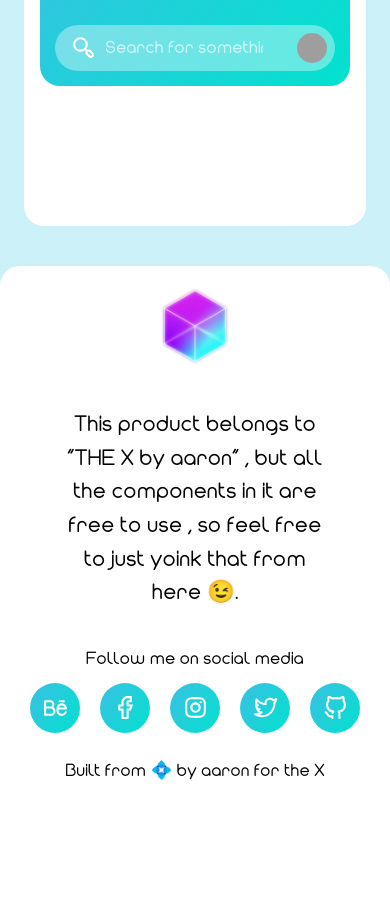
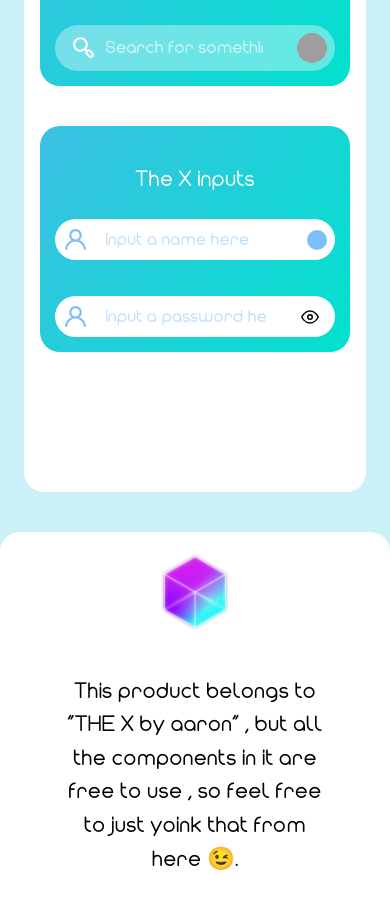
Before and after one commit to aaron-nerox/Emerald_live, a Vue app: page / in a window 390 px wide. Shown: the part 2880-3795 px from the top of the page. Before the commit the page ends 3665 px from the top, so only its background shows below. Built offline with nearby package versions, Linux system fonts and the light colour scheme; grey boxes are pictures that could not be loaded.

Commit message:
finish: responsive inputs

```diff
--- a/src/components/Xinput.vue
+++ b/src/components/Xinput.vue
@@ -101,6 +101,7 @@ export default {
 }
 
 .main-container{
+    width: 100%;
     background: white;
     border-radius: 1000px;
     display: inline-flex;
@@ -111,7 +112,7 @@ export default {
 .pointer{
     border-radius: 50%;
     height: 20px;
-    width: 20px;
+    min-width: 20px;
     margin: 8px;
 }
 
@@ -134,6 +135,7 @@ export default {
 }
 
 .input-style{
+    width: 70%;
     margin: 8px;
     margin-right: 24px;
     outline: none;
--- a/src/views/Home.vue
+++ b/src/views/Home.vue
@@ -118,7 +118,7 @@
             :accountImage="url"/>
           </div>
 
-          <!--<div class="x-card gradient-container">
+          <div class="x-card gradient-container">
             <p class="subtitle">The X inputs</p>
             <x-input
               icon="user.svg"
@@ -131,7 +131,7 @@
               hint="input a password here"
               inputType="password"
             />
-          </div>-->
+          </div>
 
           <!--<div class="x-card gradient-container">
             <p class="subtitle">The X navigation components</p>
@@ -205,8 +205,8 @@ import XFooter from "../components/Footer.vue";
 import XButton from "../components/Xbutton.vue";
 import XSearch from "../components/XsearchBar.vue";
 import XTranslucentSearch from "../components/Xtranslucent.vue";
-/*import XInput from "../components/Xinput.vue";
-import XNavigationBar from "../components/XnavigationBar.vue";
+import XInput from "../components/Xinput.vue";
+/*import XNavigationBar from "../components/XnavigationBar.vue";
 import XSideNav from "../components/XSideNav.vue";
 import XNavDrawer from "../components/XNavDrawer.vue";
 import XCheckBox from "../components/XcheckBox.vue";
@@ -220,10 +220,9 @@ export default {
     XFooter,
     XButton,
     XSearch,
-    // eslint-disable-next-line vue/no-unused-components
     XTranslucentSearch,
-    /*XInput,
-    XNavigationBar,
+    XInput,
+    /*XNavigationBar,
     XSideNav,
     XNavDrawer,
     XCheckBox,
```
Lines whose indentation alone changed are shown as unchanged.
